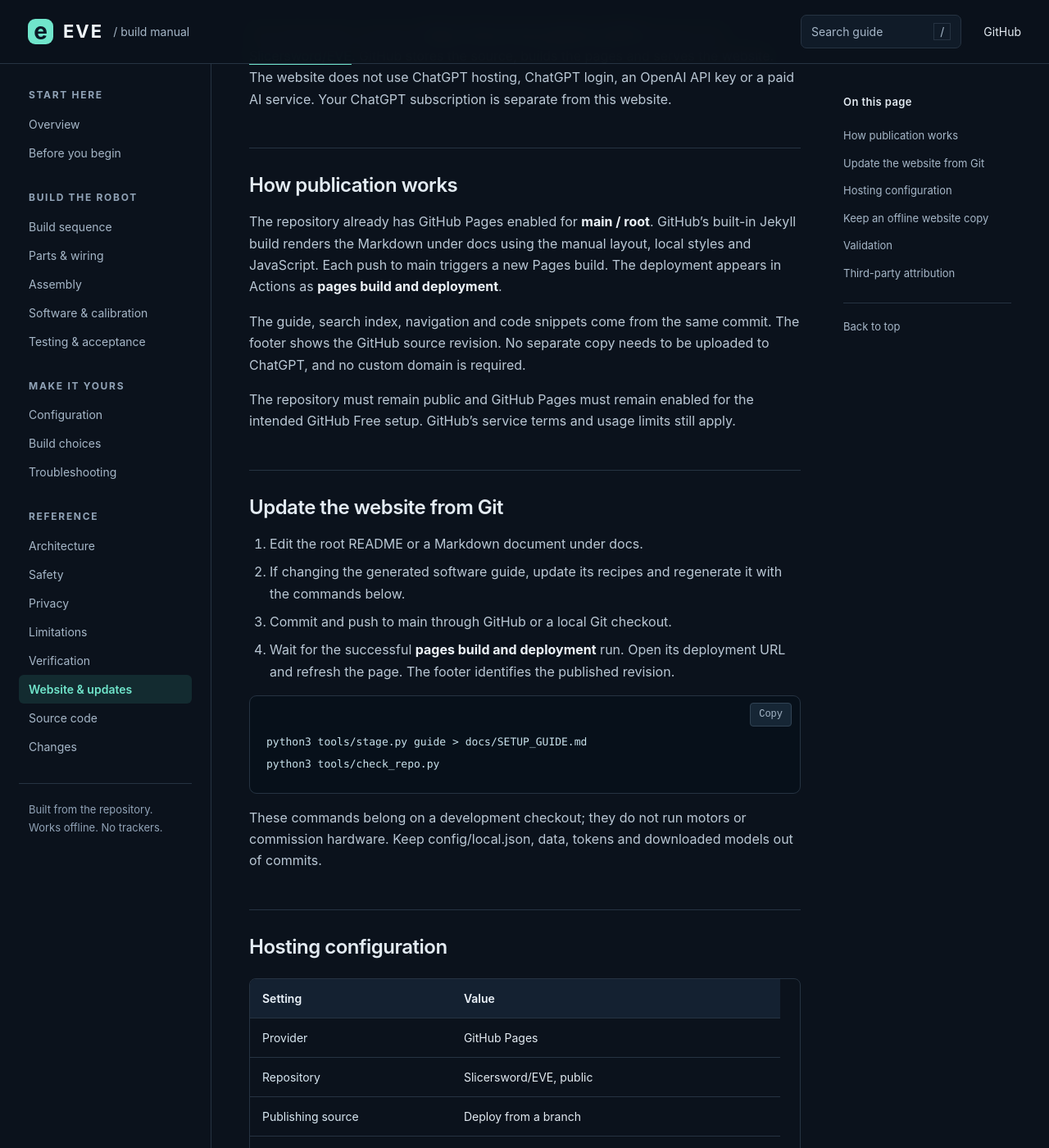
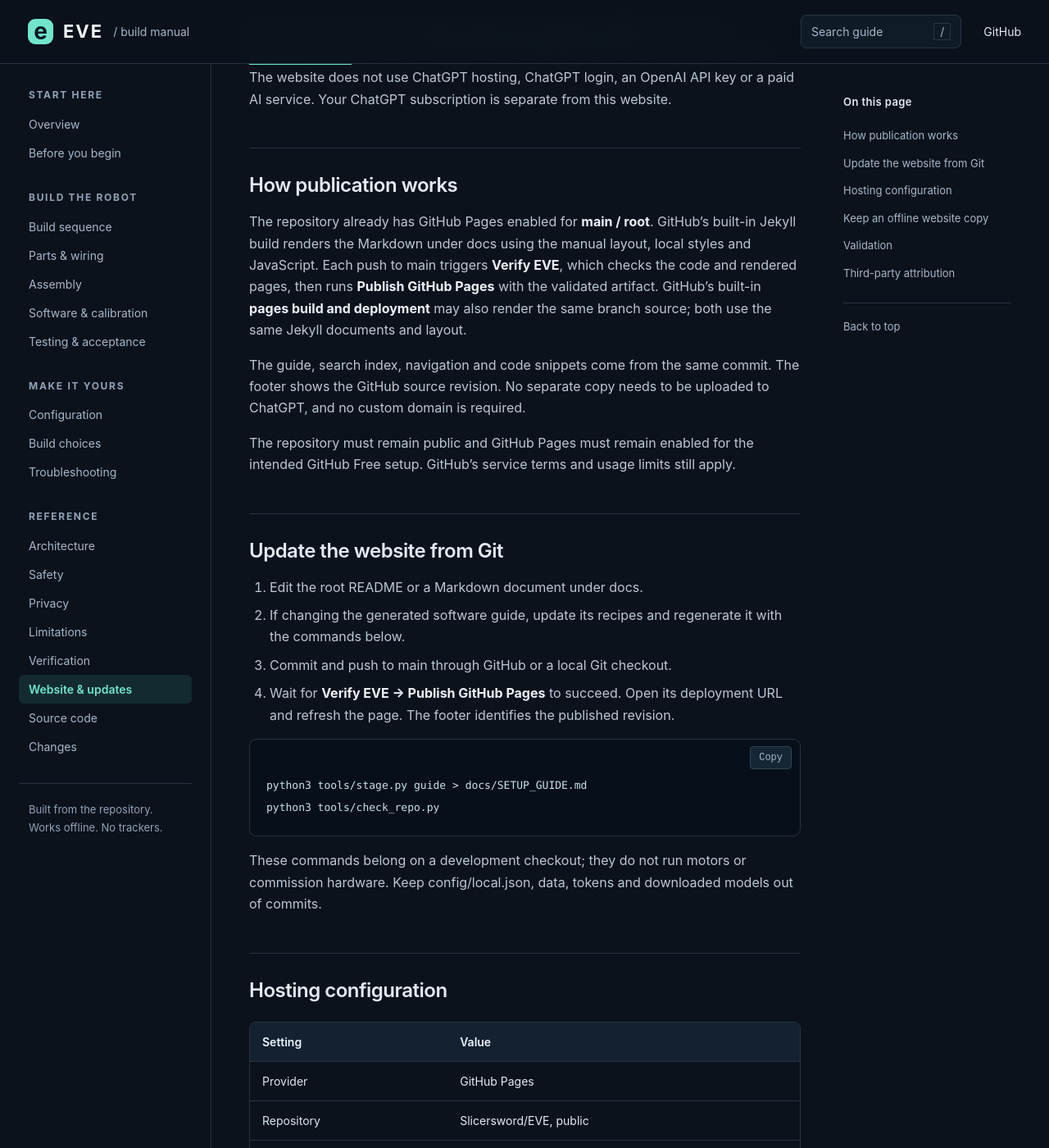
Before and after one commit to Slicersword/EVE, a Jekyll site: the page built from docs/WEBSITE.md, in a window 1280 px wide and 1400 px high, scrolled down 203 px. Shown: the whole window at 82% size. Built offline with Jekyll 4.4.1, drawn with Linux system fonts in a browser that asks for light colours; our own code applies the rules of GitHub Pages for plain Markdown files; some of the changed text lies outside the part shown.

Commit message:
Publish the validated GitHub Pages artifact and fix contribution-page navigation

````diff
--- a/docs/WEBSITE.md
+++ b/docs/WEBSITE.md
@@ -10,8 +10,10 @@ is separate from this website.
 
 The repository already has GitHub Pages enabled for **main / root**. GitHub's
 built-in Jekyll build renders the Markdown under docs using the manual layout,
-local styles and JavaScript. Each push to main triggers a new Pages build.
-The deployment appears in Actions as **pages build and deployment**.
+local styles and JavaScript. Each push to main triggers **Verify EVE**, which checks
+the code and rendered pages, then runs **Publish GitHub Pages** with the validated
+artifact. GitHub's built-in **pages build and deployment** may also render the
+same branch source; both use the same Jekyll documents and layout.
 
 The guide, search index, navigation and code snippets come from the same commit.
 The footer shows the GitHub source revision. No separate copy needs to be uploaded
@@ -26,7 +28,7 @@ intended GitHub Free setup. GitHub's service terms and usage limits still apply.
 2. If changing the generated software guide, update its recipes and regenerate it
    with the commands below.
 3. Commit and push to main through GitHub or a local Git checkout.
-4. Wait for the successful **pages build and deployment** run. Open its deployment
+4. Wait for **Verify EVE → Publish GitHub Pages** to succeed. Open its deployment
    URL and refresh the page. The footer identifies the published revision.
 
 ```bash
@@ -44,7 +46,7 @@ out of commits.
 |---|---|
 | Provider | GitHub Pages |
 | Repository | Slicersword/EVE, public |
-| Publishing source | Deploy from a branch |
+| Publishing source | Main/root Jekyll source; validated Actions artifact deployment |
 | Branch / folder | main / root |
 | Website configuration | _config.yml |
 | Shared page layout | _layouts/manual.html |
````
Also changed, not shown: CONTRIBUTING.html (added, +7 -0 lines), docs/TROUBLESHOOTING.md (+1 -1 lines), .github/workflows/verify.yml.
